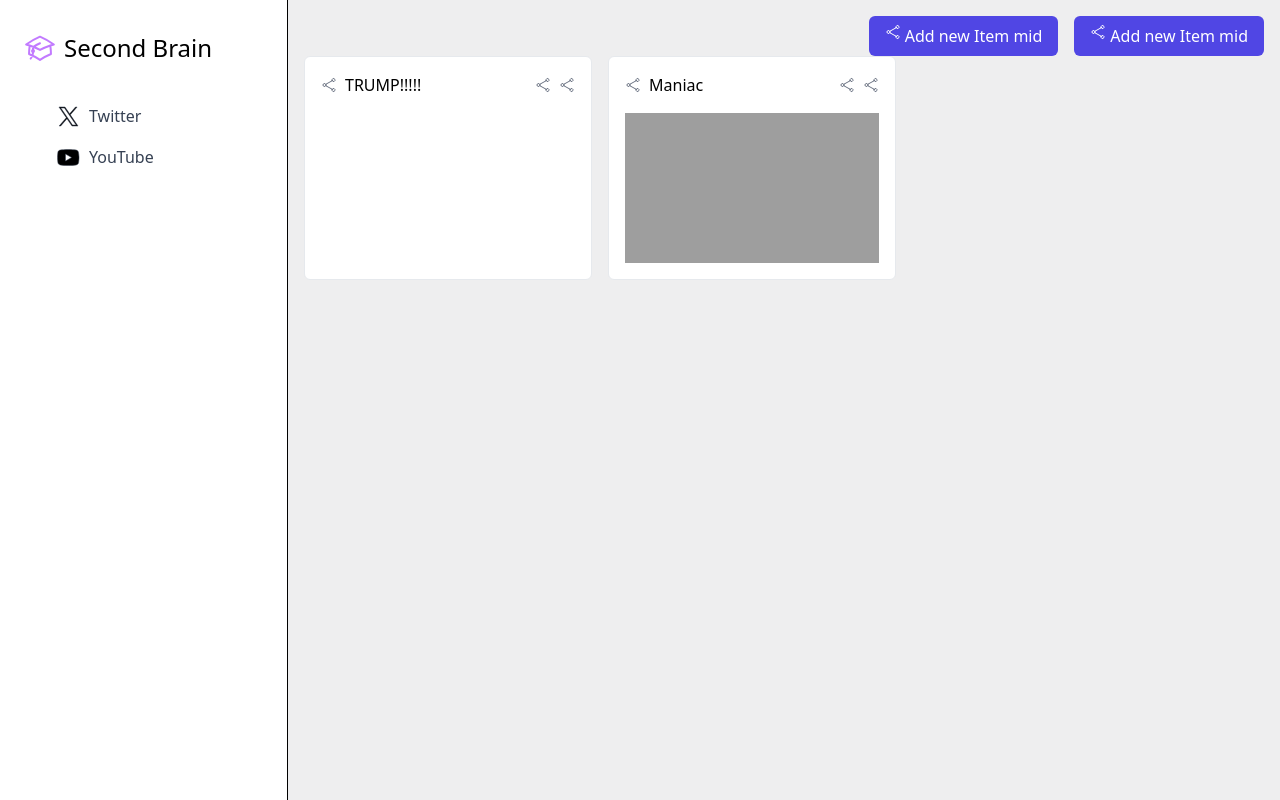
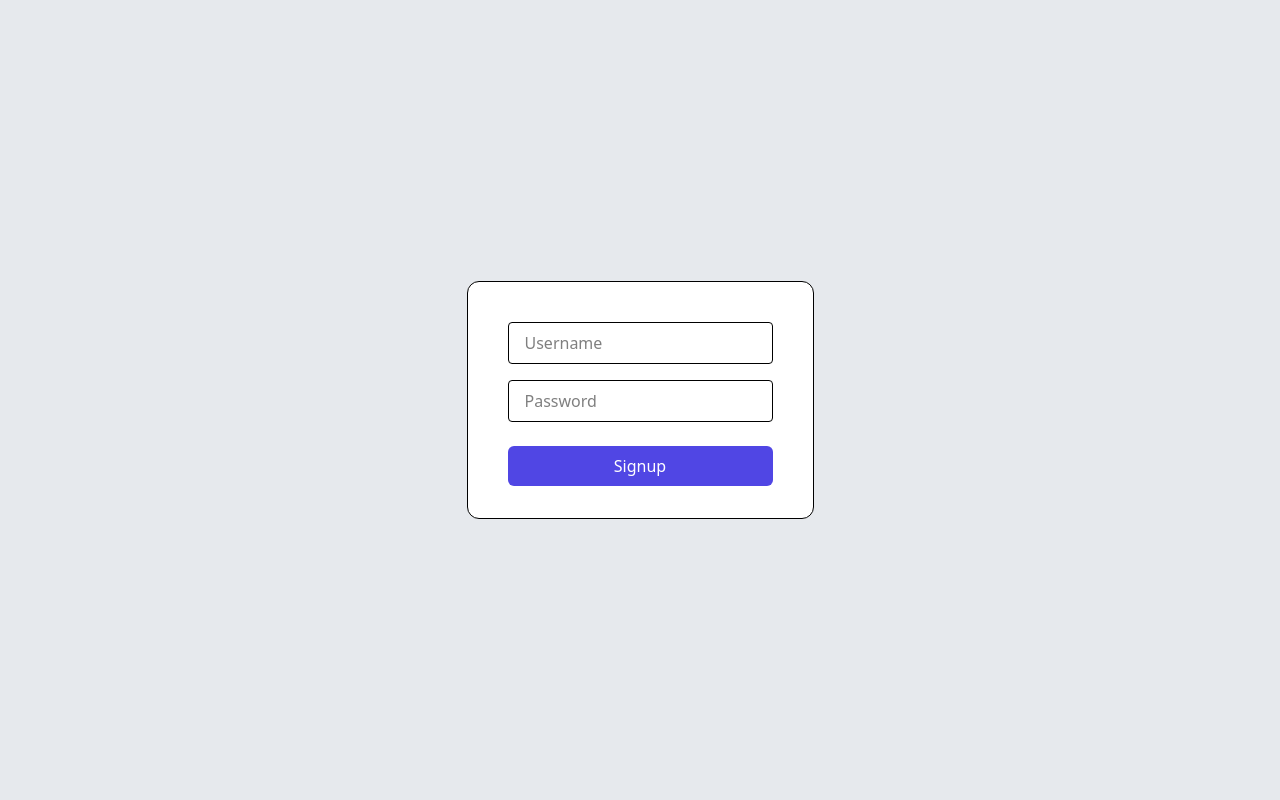
Before and after one commit to vivekraj2704/Second-Brain, a React (Vite) app in the folder frontend/: page / in a window 1280 px wide. Built offline with nearby package versions, Linux system fonts and the light colour scheme; grey boxes are pictures that could not be loaded.

Commit message:
Frontend almost done

```diff
--- a/frontend/src/App.tsx
+++ b/frontend/src/App.tsx
@@ -1,10 +1,13 @@
 import './index.css'
 import { Dashboard } from './pages/Dashboard'
+import { Signin } from './pages/Signin'
+import { Signup } from './pages/Signup'
 
 function App() {
 
-  return (
-    <Dashboard />
+  return ( <>
+    <Signup />
+  </>
   )
 }
 
--- a/frontend/src/components/ui/Button.tsx
+++ b/frontend/src/components/ui/Button.tsx
@@ -9,6 +9,8 @@ interface ButtonProps {
     startIcon?: ReactElement;
     endIcon?: ReactElement;
     onClick?: () => void;
+    fullWidth?: boolean;
+    loading?: boolean;
 }
 
 type sizevariants = "sm" | "md" | "lg";
@@ -28,7 +30,7 @@ const defaultStyles = "rounded-md p-4 flex font-light"
 
 export function Button(props: ButtonProps) {
     return(
-        <button className={`${variantStyles[props.variant]} ${defaultStyles} ${sizeStyles[props.size]}`} onClick={props.onClick}>
+        <button className={`${variantStyles[props.variant]} ${defaultStyles} ${sizeStyles[props.size]} ${props.fullWidth ? "w-full flex justify-center" : ""} ${props.loading ? "opacity-50" : ""}`} onClick={props.onClick} disabled={props.loading}>
             {props.startIcon ? <div className="pr-1 flex items-center">{props.startIcon}</div> : null} {props.text} {props.endIcon}
         </button>
     )
--- a/frontend/src/pages/Signin.tsx
+++ b/frontend/src/pages/Signin.tsx
@@ -1,6 +1,16 @@
+import { Button } from "../components/ui/Button";
+import { Input } from "../components/ui/Input";
+
 export function Signin() {
     return(
-        <>
-        </>
+        <div className="h-screen w-screen bg-gray-200 flex justify-center items-center">
+            <div className="bg-white rounded-xl border min-w-48 p-8">
+                <Input placeholder="Username" onChange={()=>{}}/>
+                <Input placeholder="Password" onChange={()=>{}}/>
+                <div className="flex justify-center pt-4 ml-2 mr-2">
+                    <Button loading={false} variant="primary" text="Signin" size="md" fullWidth={true}/>
+                </div>
+            </div>
+        </div>
     )
 }
--- a/frontend/src/pages/Signup.tsx
+++ b/frontend/src/pages/Signup.tsx
@@ -1,7 +1,16 @@
+import { Button } from "../components/ui/Button";
+import { Input } from "../components/ui/Input";
+
 export function Signup() {
     return(
-        <div>
-
+        <div className="h-screen w-screen bg-gray-200 flex justify-center items-center">
+            <div className="bg-white rounded-xl border min-w-48 p-8">
+                <Input placeholder="Username" onChange={()=>{}}/>
+                <Input placeholder="Password" onChange={()=>{}}/>
+                <div className="flex justify-center pt-4 ml-2 mr-2">
+                    <Button loading={false} variant="primary" text="Signup" size="md" fullWidth={true}/>
+                </div>
+            </div>
         </div>
     )
 }
```
